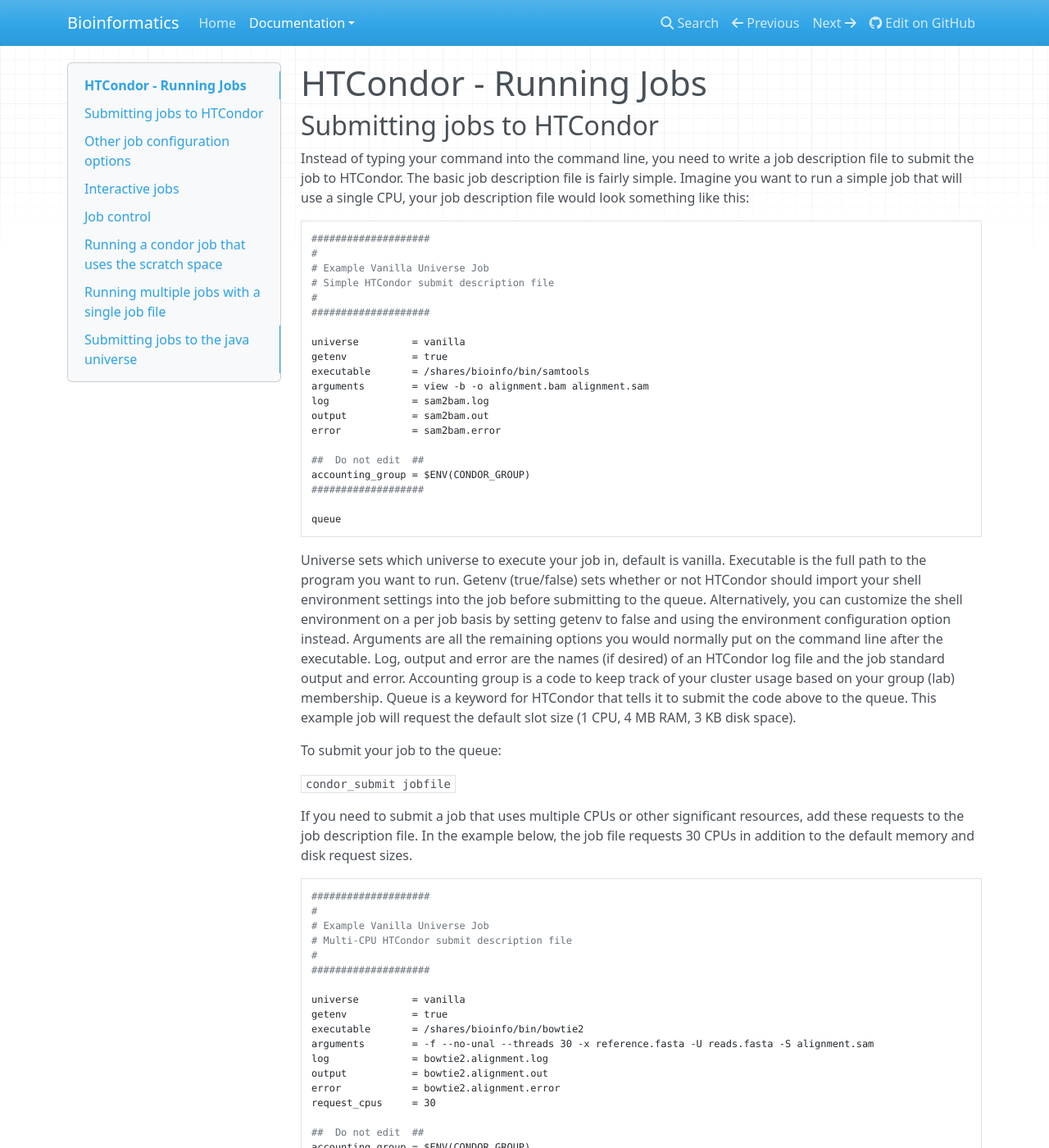
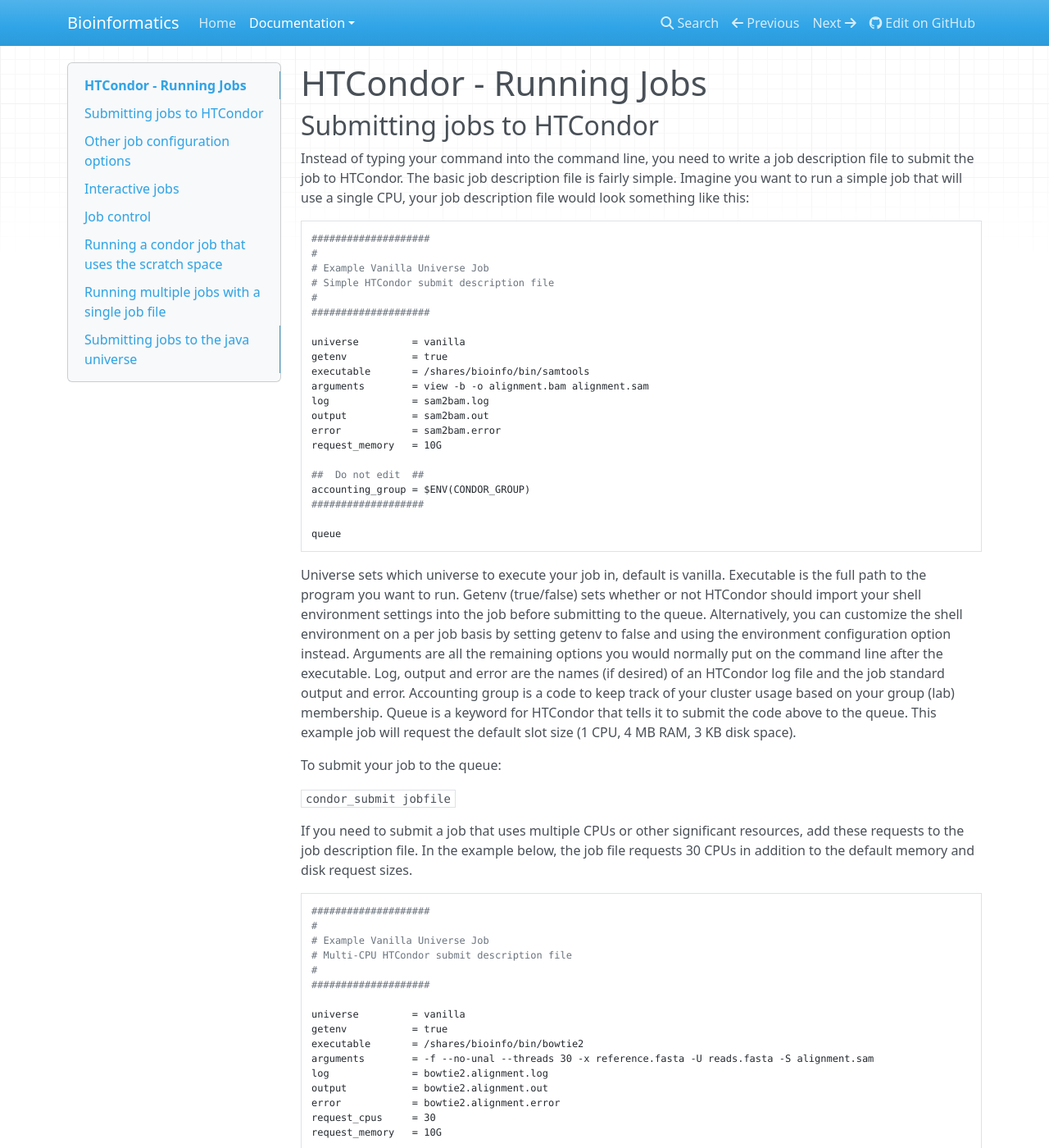
Before and after one commit to danforthcenter/bioinformatics, an MkDocs documentation site: the page built from docs/htcondor_running_jobs.md, in a window 1280 px wide and 1400 px high. Shown: the whole window at 82% size. Built offline with MkDocs 1.6.1, drawn with Linux system fonts in a browser that asks for light colours; nearby versions of some CDN libraries; old or Windows-style settings are respelled for this version of MkDocs; some of the changed text lies outside the part shown.

Commit message:
Add request_memory to job examples
The request_memory variable addition will help people who are new to the system and/or those who just wish to copy/paste the jobs files and go

```diff
--- a/docs/htcondor_running_jobs.md
+++ b/docs/htcondor_running_jobs.md
@@ -23,6 +23,7 @@
 log              = sam2bam.log
 output           = sam2bam.out
 error            = sam2bam.error
+request_memory   = 10G
 
 ##  Do not edit  ##
 accounting_group = $ENV(CONDOR_GROUP)
@@ -71,6 +72,7 @@
 output           = bowtie2.alignment.out
 error            = bowtie2.alignment.error
 request_cpus     = 30
+request_memory   = 10G
 
 ##  Do not edit  ##
 accounting_group = $ENV(CONDOR_GROUP)
@@ -195,6 +197,7 @@
 output           = hisat2.groupID.out
 error            = hisat2.groupID.error
 request_cpus     = 20
+request_memory   = 10G
 transfer_executable = False
 should_transfer_files = YES
 when_to_transfer_output = ON_EXIT
@@ -232,6 +235,7 @@
 output           = $(group).cufflinks.out
 error            = $(group).cufflinks.error
 request_cpus     = 15
+request_memory   = 10G
 
 ##  Do not edit  ##
 accounting_group = $ENV(CONDOR_GROUP)
```
